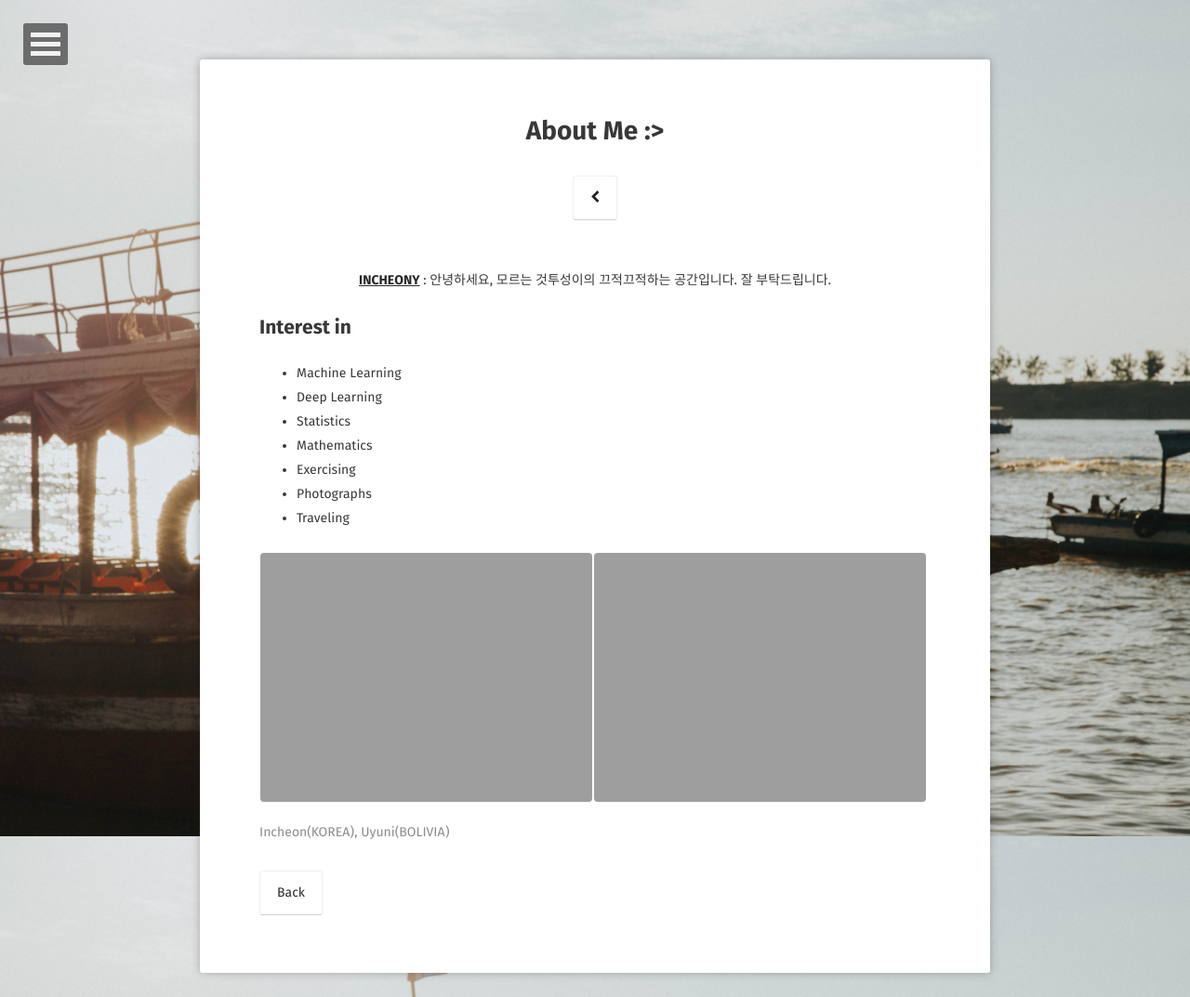
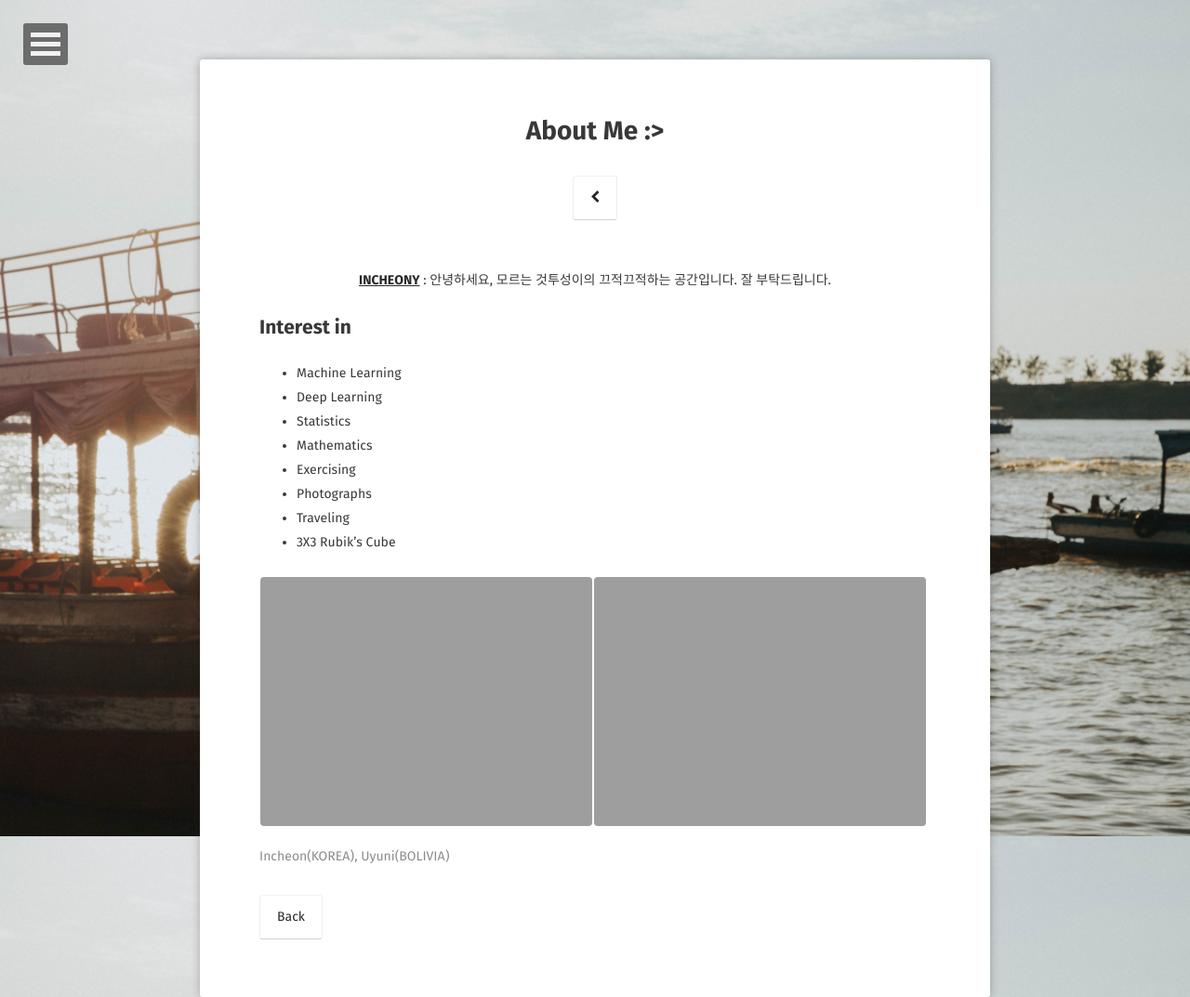
Before and after one commit to incheony/incheony.github.io, a Jekyll site: the page built from about/index.md, in a window 1280 px wide. Shown: the whole page at 93% size. Built offline with Jekyll 4.4.1, drawn with Linux system fonts in a browser that asks for light colours; some web fonts are replaced.

Commit message:
Update index.md

```diff
--- a/about/index.md
+++ b/about/index.md
@@ -16,6 +16,7 @@ comments: false
 * Exercising
 * Photographs
 * Traveling
+* 3X3 Rubik's Cube
 
 {% capture images %}
     https://incheony.github.io/assets/img/moi.jpg
```
